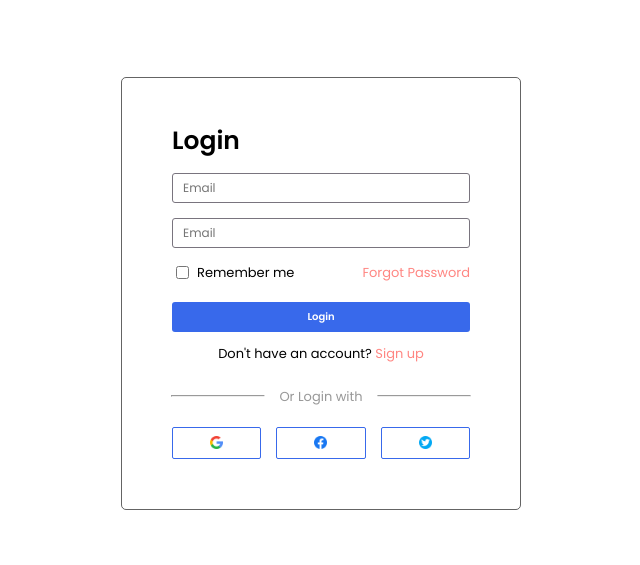
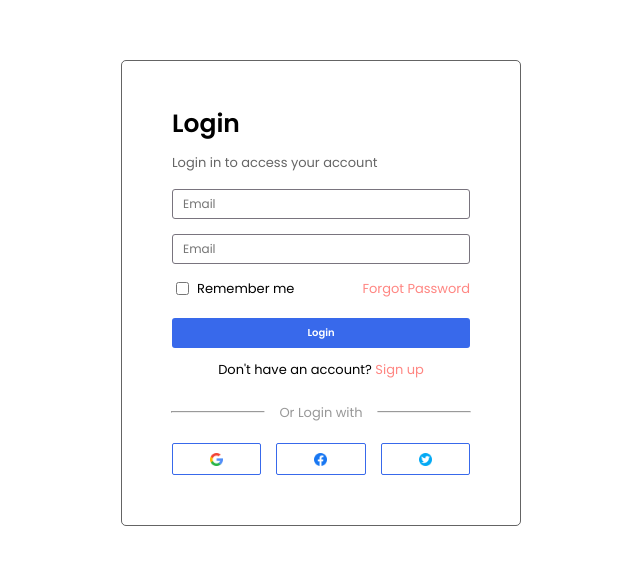
Before and after one commit to tlhalesebaeng/auth-template-frontend, a React (Vite) app in the folder frontend/: page / in a window 1280 px wide. Shown: the part 107-672 px from the top of the page, without its empty margins (319-959 px from the left). Built offline with nearby package versions, Linux system fonts and the light colour scheme.

Commit message:
adding an auth page description

```diff
--- a/frontend/src/components/auth-components/Auth.css
+++ b/frontend/src/components/auth-components/Auth.css
@@ -11,6 +11,12 @@
     font-size: 25px;
     font-weight: 600;
     width: 100%;
+    margin-bottom: 20px;
+}
+
+.description {
+    font-size: 13px;
+    color: rgba(49, 49, 49, 0.75);
     margin-bottom: 20px;
 }
 
--- a/frontend/src/components/auth-components/Auth.jsx
+++ b/frontend/src/components/auth-components/Auth.jsx
@@ -1,9 +1,10 @@
 import './Auth.css';
 
-export default function Auth({ title, children }) {
+export default function Auth({ title, children, description }) {
     return (
         <main className="auth-card column">
             <h1>{title}</h1>
+            <p className="description">{description}</p>
             <section>{children}</section>
         </main>
     );
--- a/frontend/src/pages/authPages/Login.jsx
+++ b/frontend/src/pages/authPages/Login.jsx
@@ -6,8 +6,9 @@ import Button from '../../utils/Button';
 import Input from '../../utils/Input';
 
 export default function Login() {
+    const description = 'Login in to access your account';
     return (
-        <Auth title="Login">
+        <Auth title="Login" description={description}>
             <form>
                 <div className="input-container column">
                     <Input type="email" placeholder="Email" />
```
